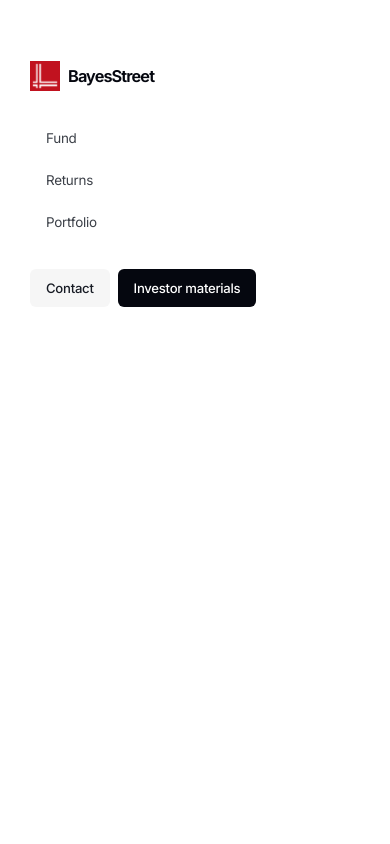
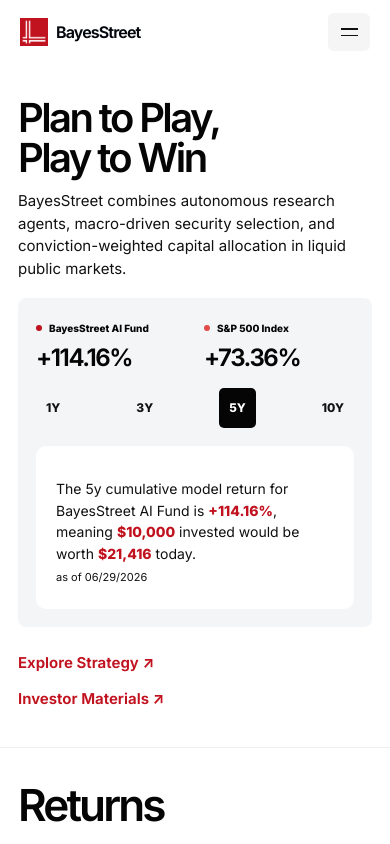
Before and after one commit to sebonomics/bayesstreet, a React (Vite) app: page / in a window 390 px wide. Shown: the top 844 px of the page. Built offline with nearby package versions, Linux system fonts and the light colour scheme.

Commit message:
some mobiel and UI

```diff
--- a/src/App.css
+++ b/src/App.css
@@ -255,6 +255,11 @@
   color: #ffffff;
 }
 
+.mobile-menu-toggle,
+.mobile-menu {
+  display: none;
+}
+
 .app-shell {
   background: #ffffff;
   color: #080808;
@@ -311,7 +316,7 @@
   display: grid;
   gap: 24px;
   grid-template-columns: 0.85fr 1fr;
-  min-height: 44px;
+  min-height: 58px;
 }
 
 .overview-row span,
@@ -344,7 +349,7 @@
 
 .home-hero {
   display: block;
-  padding-top: clamp(34px, 5vw, 56px);
+  padding-top: clamp(52px, 6vw, 78px);
 }
 
 .hero-intro {
@@ -527,11 +532,12 @@
   display: grid;
   gap: 24px;
   grid-template-columns: 48px 0.8fr 1fr;
-  padding: 20px 0;
+  min-height: 118px;
+  padding: 28px 0;
 }
 
 .process-row:first-child {
-  padding-top: 20px;
+  padding-top: 28px;
 }
 
 .process-row:last-child {
@@ -585,7 +591,7 @@
   display: flex;
   flex-direction: column;
   justify-content: center;
-  min-height: clamp(560px, 72vh, 680px);
+  min-height: clamp(640px, 78vh, 760px);
 }
 
 .section-component {
@@ -618,7 +624,7 @@
 .monthly-return-card {
   background: var(--accent);
   color: #ffffff;
-  min-height: 130px;
+  min-height: 180px;
   padding: 20px;
 }
 
@@ -638,7 +644,7 @@
   font-weight: 650;
   letter-spacing: -0.06em;
   line-height: 1;
-  margin-top: 34px;
+  margin-top: 70px;
 }
 
 .detail-hero {
@@ -1064,7 +1070,7 @@
   border-bottom: 1px solid #e5e5e5;
   display: flex;
   justify-content: space-between;
-  min-height: 48px;
+  min-height: 56px;
 }
 
 .sector-row span {
@@ -1457,9 +1463,6 @@
     width: min(100% - 24px, 1280px);
   }
 
-  .nav,
-  .nav-links,
-  .nav-actions,
   .site-footer,
   .footer-grid {
     align-items: flex-start;
@@ -1507,6 +1510,78 @@
 
   .nav-actions {
     flex-direction: row;
+    width: 100%;
+  }
+
+  .nav-actions .button {
+    flex: 1;
+  }
+
+  .nav {
+    align-items: center;
+    display: grid;
+    gap: 10px 12px;
+    grid-template-columns: 1fr auto;
+    min-height: auto;
+    padding-bottom: 10px;
+    padding-top: 10px;
+  }
+
+  .brand {
+    grid-column: 1;
+  }
+
+  .nav-actions {
+    grid-column: 2;
+    justify-self: end;
+    width: auto;
+  }
+
+  .nav-actions .button {
+    flex: 0 0 auto;
+    min-height: 34px;
+    padding: 0 12px;
+  }
+
+  .nav-links {
+    display: flex;
+    gap: 10px;
+    grid-column: 1 / -1;
+    overflow: visible;
+    padding-bottom: 2px;
+    width: 100%;
+  }
+
+  .nav-item {
+    flex: 1;
+    width: auto;
+  }
+
+  .nav-trigger {
+    background: #f6f6f6;
+    justify-content: center;
+    min-height: 34px;
+    padding: 0 12px;
+    width: 100%;
+  }
+
+  .button-secondary {
+    display: none;
+  }
+
+  .hero-chart-metrics {
+    flex-wrap: wrap;
+    gap: 18px 34px;
+  }
+
+  .hero-return-card {
+    min-height: auto;
+  }
+
+  .chart-frame,
+  .bar-chart-frame,
+  .edge-chart-frame {
+    height: 260px;
   }
 
   .home-panel-section {
@@ -1515,6 +1590,7 @@
 
   .split-section,
   .home-hero,
+  .hero-chart-shell,
   .detail-hero,
   .home-kpis,
   .performance-section,
@@ -1546,7 +1622,16 @@
     grid-template-columns: repeat(3, minmax(0, 1fr));
   }
 
+  .monthly-return-card {
+    min-height: 140px;
+  }
+
+  .monthly-return-card strong {
+    margin-top: 42px;
+  }
+
   .process-row {
+    min-height: auto;
     grid-template-columns: 48px 1fr;
   }
 
@@ -1581,13 +1666,50 @@
 
 @media (max-width: 560px) {
   .section {
+    padding: 36px 18px;
+  }
+
+  .nav {
+    grid-template-columns: 1fr auto;
+    gap: 12px;
     padding-left: 18px;
     padding-right: 18px;
   }
 
-  .nav {
-    padding-left: 18px;
-    padding-right: 18px;
+  .brand {
+    grid-column: 1;
+  }
+
+  .nav-actions {
+    grid-column: 2;
+    justify-self: end;
+    width: auto;
+  }
+
+  .nav-actions .button {
+    flex: 0 0 auto;
+  }
+
+  .nav-links {
+    display: grid;
+    grid-column: 1 / -1;
+    gap: 8px;
+    grid-template-columns: repeat(3, minmax(0, 1fr));
+  }
+
+  .nav-trigger {
+    font-size: 12px;
+    min-height: 38px;
+    padding: 0 8px;
+  }
+
+  .announcement {
+    align-items: flex-start;
+    flex-direction: column;
+    gap: 4px;
+    padding-bottom: 8px;
+    padding-top: 8px;
+    text-align: left;
   }
 
   .copy-block h1,
@@ -1597,7 +1719,75 @@
   .section-heading h2,
   .sector-section h2,
   .innovation-section h2 {
-    font-size: 44px;
+    font-size: 40px;
+  }
+
+  .home-hero {
+    padding-top: 28px;
+  }
+
+  .hero-intro {
+    margin-bottom: 18px;
+  }
+
+  .home-hero p {
+    font-size: 15px;
+    line-height: 1.5;
+    margin-top: 12px;
+  }
+
+  .hero-chart-shell {
+    border-radius: 8px;
+    display: block;
+    padding: 18px;
+  }
+
+  .hero-chart-main {
+    display: block;
+  }
+
+  .hero-chart-metrics {
+    display: grid;
+    gap: 14px;
+    grid-template-columns: 1fr 1fr;
+  }
+
+  .hero-chart-metrics strong {
+    font-size: 24px;
+  }
+
+  .legend-dot {
+    font-size: 10px;
+  }
+
+  .hero-chart-frame {
+    display: none;
+  }
+
+  .hero-chart-dates {
+    display: none;
+  }
+
+  .hero-range-tabs {
+    gap: 12px;
+    justify-content: space-between;
+    margin: 18px 0 0;
+  }
+
+  .hero-return-card {
+    margin-top: 18px;
+    min-height: auto;
+    padding: 20px;
+  }
+
+  .hero-return-card p {
+    font-size: 14px;
+    line-height: 1.55;
+  }
+
+  .hero-links {
+    flex-direction: column;
+    gap: 12px;
   }
 
   .overview-row {
@@ -1626,7 +1816,144 @@
     grid-template-columns: repeat(2, minmax(0, 1fr));
   }
 
+  .monthly-return-card {
+    min-height: 124px;
+  }
+
+  .monthly-return-card strong {
+    margin-top: 34px;
+  }
+
+  .allocation-panel {
+    gap: 30px;
+  }
+
+  .sector-section .donut-chart-frame {
+    height: 260px;
+    min-height: 240px;
+  }
+
   .summary-card span {
-    margin-top: 60px;
-  }
-}
+    margin-top: 28px;
+  }
+}
+
+@media (max-width: 390px) {
+  .monthly-return-grid {
+    grid-template-columns: 1fr;
+  }
+
+  .hero-chart-metrics {
+    display: grid;
+    gap: 18px;
+  }
+}
+
+@media (max-width: 900px) {
+  .site-shell {
+    width: 100%;
+  }
+
+  .nav {
+    align-items: center;
+    display: flex;
+    gap: 16px;
+    justify-content: space-between;
+    min-height: 64px;
+    padding: 0 20px;
+    position: sticky;
+    top: 0;
+  }
+
+  .nav .brand {
+    grid-column: auto;
+    width: auto;
+  }
+
+  .nav > .nav-links,
+  .nav > .nav-actions {
+    display: none;
+  }
+
+  .mobile-menu-toggle {
+    align-items: center;
+    background: #f5f5f5;
+    border: 0;
+    border-radius: 6px;
+    cursor: pointer;
+    display: flex;
+    flex-direction: column;
+    gap: 5px;
+    height: 38px;
+    justify-content: center;
+    padding: 0;
+    width: 42px;
+  }
+
+  .mobile-menu-toggle span {
+    background: #101010;
+    display: block;
+    height: 1.5px;
+    width: 17px;
+  }
+
+  .mobile-menu {
+    background: #ffffff;
+    border: 1px solid #e5e5e5;
+    box-shadow: 0 18px 40px rgba(0, 0, 0, 0.1);
+    display: grid;
+    gap: 4px;
+    left: 12px;
+    padding: 8px;
+    position: absolute;
+    right: 12px;
+    top: calc(100% + 6px);
+    z-index: 200;
+  }
+
+  .mobile-menu a {
+    color: #111111;
+    font-size: 14px;
+    font-weight: 600;
+    padding: 13px 14px;
+    text-decoration: none;
+  }
+
+  .mobile-menu a:hover {
+    background: #f6f6f6;
+  }
+
+  .mobile-menu .mobile-menu-cta {
+    background: var(--accent);
+    color: #ffffff;
+    margin-top: 4px;
+  }
+
+  .app-shell,
+  .home-hero {
+    min-height: 0;
+  }
+
+  .home-hero {
+    padding-top: 34px;
+  }
+}
+
+@media (max-width: 560px) {
+  .announcement {
+    display: none;
+  }
+
+  .home-hero h1 span {
+    display: block;
+  }
+
+  .brand-logo {
+    height: 28px;
+    width: 28px;
+  }
+
+  .brand-word {
+    font-size: 1rem;
+  }
+}
--- a/src/App.tsx
+++ b/src/App.tsx
@@ -399,6 +399,7 @@
 
 function App() {
   const [openNavMenu, setOpenNavMenu] = useState<string | null>(null)
+  const [mobileMenuOpen, setMobileMenuOpen] = useState(false)
   const [showAnnouncement, setShowAnnouncement] = useState(true)
   const [page, setPage] = useState<PageId>(() => getPageFromHash())
 
@@ -446,6 +447,17 @@
             <span className="brand-word">BayesStreet</span>
           </a>
 
+          <button
+            aria-expanded={mobileMenuOpen}
+            aria-label="Toggle navigation"
+            className="mobile-menu-toggle"
+            onClick={() => setMobileMenuOpen((open) => !open)}
+            type="button"
+          >
+            <span />
+            <span />
+          </button>
+
           <nav className="nav-links" aria-label="Primary navigation">
             {navLinks.map((menu) => (
               <div
@@ -485,6 +497,23 @@
               Investor materials
             </a>
           </div>
+
+          {mobileMenuOpen ? (
+            <nav className="mobile-menu" aria-label="Mobile navigation">
+              {navLinks.map((menu) => (
+                <a href={menu.href} key={menu.label} onClick={() => setMobileMenuOpen(false)}>
+                  {menu.label}
+                </a>
+              ))}
+              <a
+                className="mobile-menu-cta"
+                href="#overview"
+                onClick={() => setMobileMenuOpen(false)}
+              >
+                Investor Materials
+              </a>
+            </nav>
+          ) : null}
         </header>
 
         <main className="app-shell">
@@ -492,7 +521,9 @@
             <>
       <section className="section home-hero" id="top">
         <div className="hero-intro">
-          <h1>In Pursuit Of The Best Returns.</h1>
+          <h1>
+            <span>Plan to Play,</span> <span>Play to Win</span>
+          </h1>
           <p>
             BayesStreet combines autonomous research agents, macro-driven security selection, and
             conviction-weighted capital allocation in liquid public markets.
```
